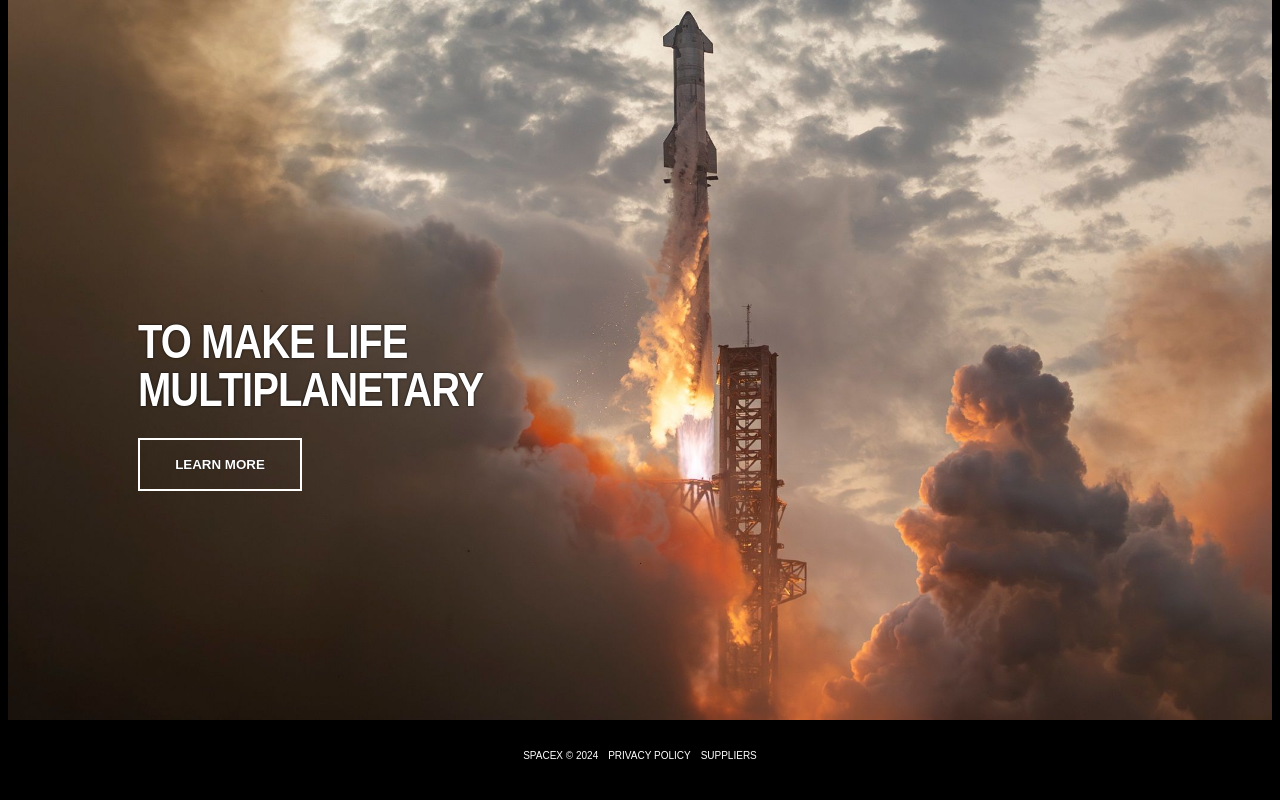
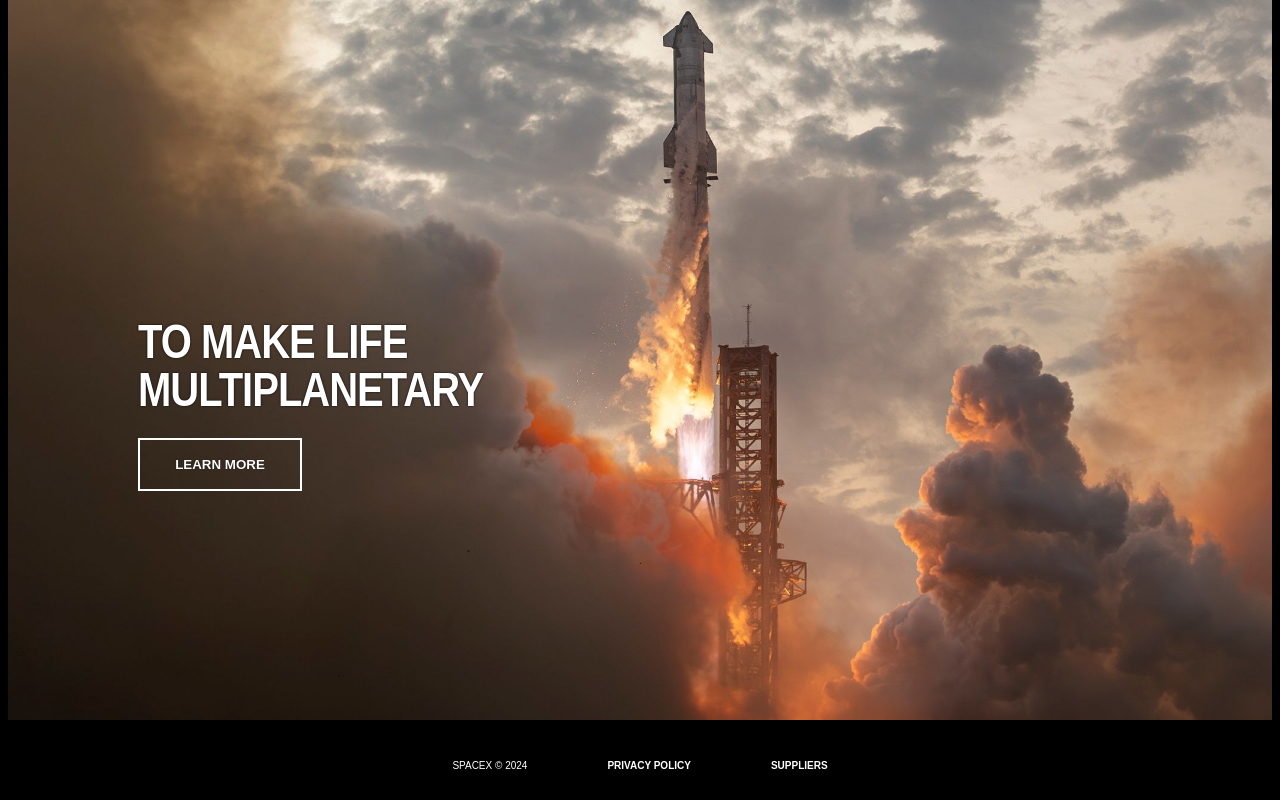
Before and after one commit to Voyager211/SpaceX-Clone-static, a plain HTML site: page index.html in a window 1280 px wide. Shown: the part 3608-4408 px from the top of the page. Drawn offline with Linux system fonts and the light colour scheme.

Commit message:
Update style.css

```diff
--- a/style.css
+++ b/style.css
@@ -162,5 +162,9 @@ body h2{
     color: white;
     font-size: 10px;
     text-decoration: none;
-    margin: 30px 5px;
+    margin: 40px; 5px;
 }
+
+.bold{
+    font-weight: bold;
+}
```
